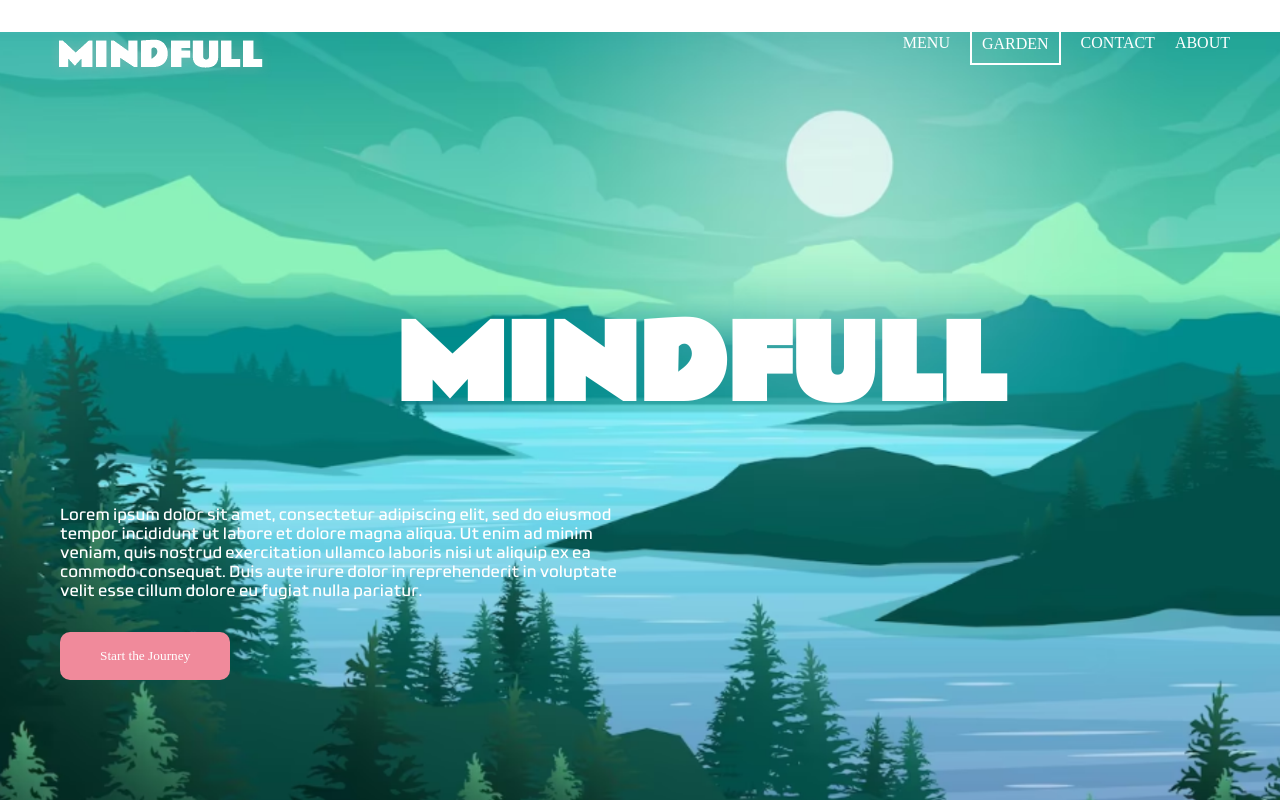
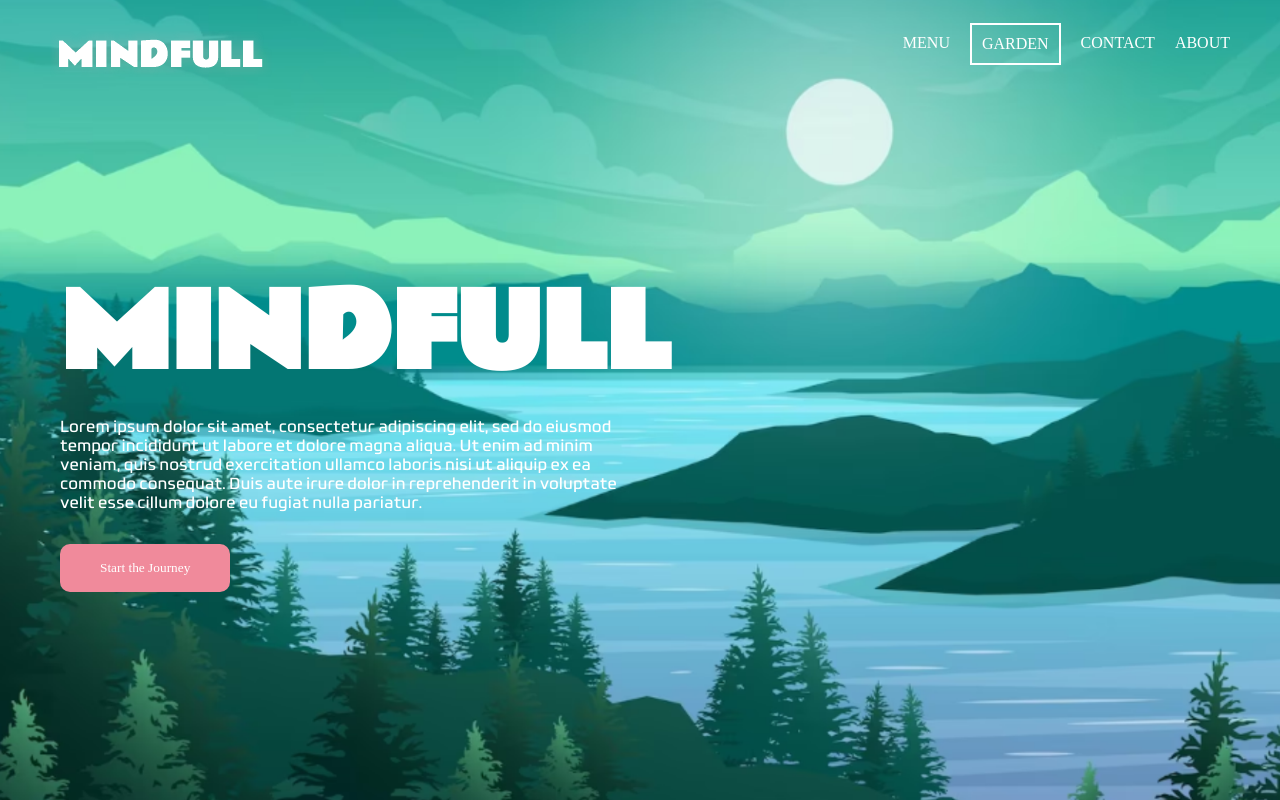
Before and after one commit to ateki/MindfullnessApp, a React (Create React App) app: page / in a window 1280 px wide. Shown: the top 800 px of the page. Built offline with nearby package versions, Linux system fonts and the light colour scheme; a web font is replaced by a local one.

Commit message:
fixed h1 issue

```diff
--- a/src/styles/quote.css
+++ b/src/styles/quote.css
@@ -8,7 +8,7 @@
   width: 100vw;
 }
 
-h1{
+.quoteH1{
     text-align: center;
     margin-top: 2rem;
     margin-bottom: 3.5rem;
--- a/src/sub-pages/Quotes.js
+++ b/src/sub-pages/Quotes.js
@@ -13,7 +13,7 @@ function Quotes() {
 
     return (
         <div className="q-container quoteBackground">
-        <h1>Quote of the Day</h1>
+        <h1 className ="quoteH1">Quote of the Day</h1>
         <div className="quote-div" >
           <p className="quote">"{randomQuote.quote}"</p>
           <p className="author">- {randomQuote.author}</p>
```
